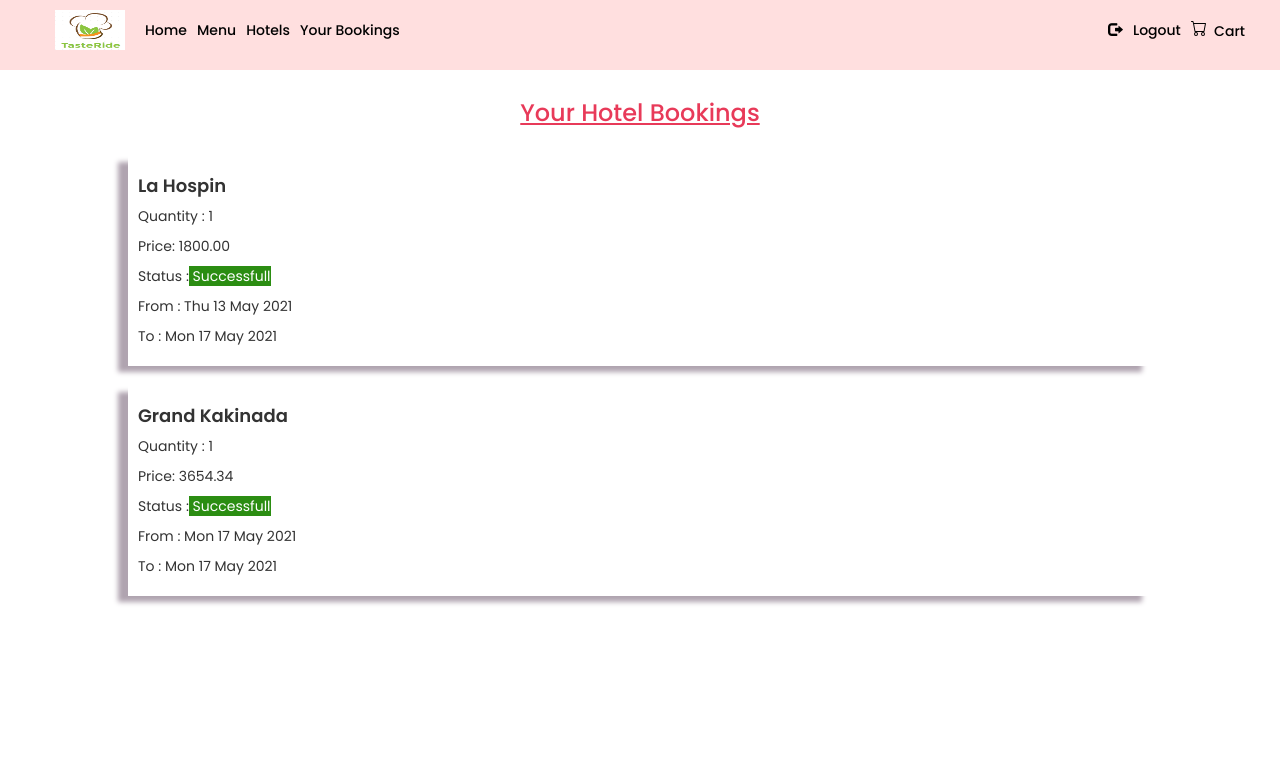
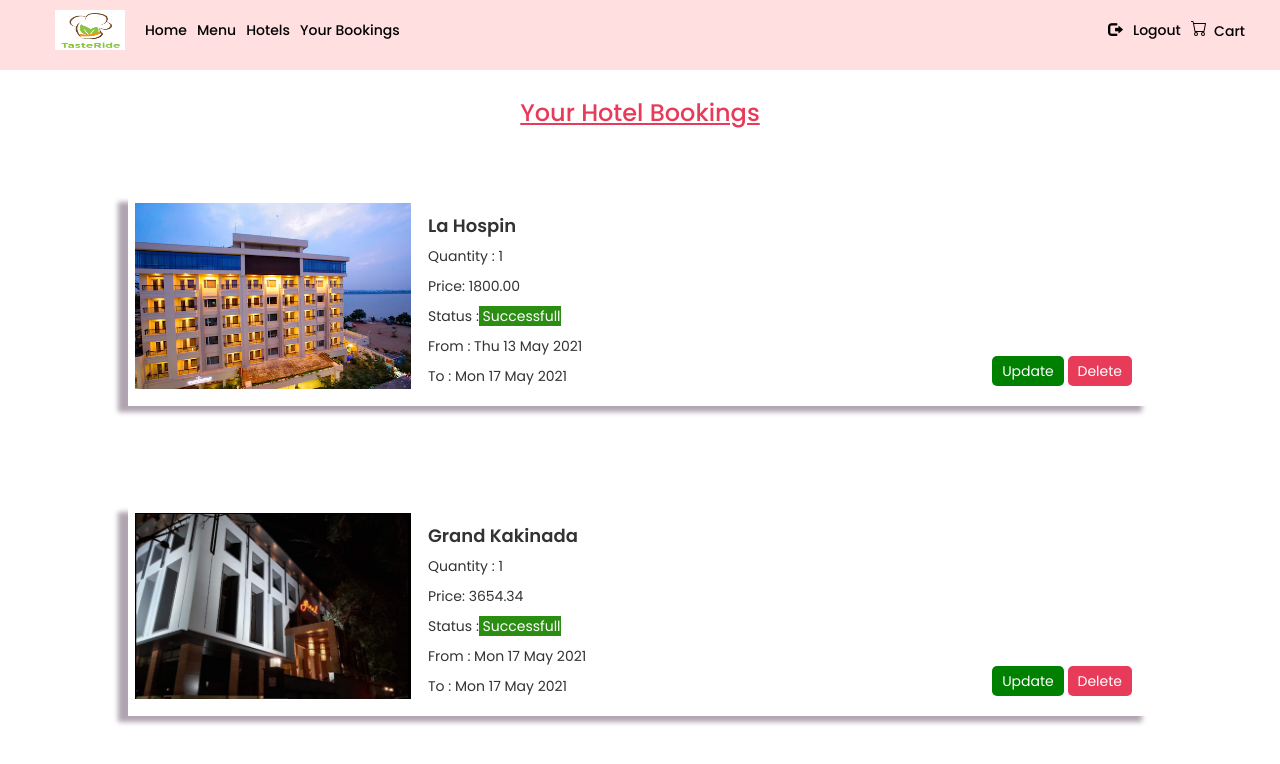
Before and after one commit to mouli3029/Food-and-Hospitality, a Django app: page /hotel/allbookings in a window 1280 px wide. Shown: the top 764 px of the page. Run offline with Django 3.2, Linux system fonts and the light colour scheme; a user stored in the database is signed in; data comes from the database, SQL or seed files in the repository; both versions use the stored data as it was after the commit; some libraries are stand-ins or nearby versions.

Commit message:
Image fix in cart and bookings

```diff
--- a/foodHospitality/food/templates/food/order_form.html
+++ b/foodHospitality/food/templates/food/order_form.html
@@ -3,7 +3,6 @@
 {% load crispy_forms_tags %}
 {% block start %}
 <div class="book-form">
-
 <form action="{% url 'foodorder' cid fid %}" method="POST">
   {% csrf_token %}
   <br/>
--- a/foodHospitality/food/views.py
+++ b/foodHospitality/food/views.py
@@ -82,7 +82,8 @@
         'ordered_on',
         'food__name',
         'food__price',
-        'food__category__cname'
+        'food__category__cname',
+        'food__image'
     )
     return render(request,'food/cart.html',{
         'orders':orders
--- a/foodHospitality/hotels/templates/hotels/allbookings.html
+++ b/foodHospitality/hotels/templates/hotels/allbookings.html
@@ -5,7 +5,10 @@
 <h3 style="color: #E83A59;font-family: 'Poppins',sans-serif;text-align: center;margin-top: 40px; text-decoration: underline;">Your Hotel Bookings</h3>
 <div id="all" class="card-container">
    {% for order in bookings.all %}
-      <div class="card" style="width: 80% !important;">
+      <div class="card" style="width: 80% !important; display: flex;margin: 50px;">
+        <div class="card-body-left">
+          <img class="card-img-top" src="../media/{{order.hotel__image}}" alt="{{order.hotel__name}}"/>
+        </div>
           <div class="card-body">
             <h5 class="card-title">{{order.hotel__name}}</h5>
             <p class="card-text1">Quantity : {{order.quantity}}</p>
@@ -14,6 +17,22 @@
             <p class="card-text1">From : {{ order.booked_from|date:"D d M Y" }}</p>
             <p class="card-text1">To : {{ order.booked_to |date:"D d M Y" }} </p>
           </div>
+          <div style="    margin-left: auto;
+                          margin-top: auto;
+                          padding: 20px;">
+            <button style="background-color: green;
+                           color: white;
+                           padding: 5px 10px;
+                           border-radius: 5px;
+                           border: none;">
+              <a href="#" style="text-decoration: none; color: white;">Update</a>
+            </button>
+            <button class="button">
+              <a href="#">
+                Delete
+              </a>
+            </button>
+          </div>
           </div>
     {% endfor %}
 </div>
--- a/foodHospitality/hotels/views.py
+++ b/foodHospitality/hotels/views.py
@@ -67,7 +67,8 @@
         'booked_from',
         'booked_to',
         'hotel__name', # Similar to booking.hotel.value
-        'hotel__price'
+        'hotel__price',
+        'hotel__image',
     )
     return render(request,'hotels/allbookings.html',{
         'bookings' : bookings
```
Also changed, not shown: foodHospitality/food/templates/food/cart.html (+20 -1 lines), foodHospitality/hotels/static/hotel.css (+37 -38 lines), foodHospitality/db.sqlite3. Lines whose indentation alone changed are shown as unchanged.
